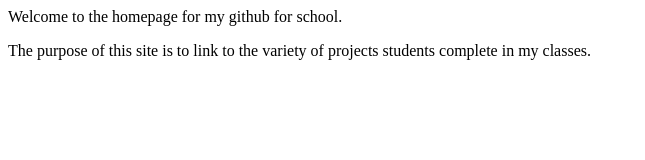
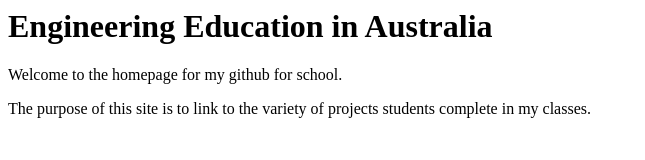
Before and after one commit to boxy-ed/boxy-ed.github.io, a plain HTML site: page index.html in a window 1280 px wide. Shown: the whole page, without its empty margins (0-645 px from the left). Drawn offline with Linux system fonts and the light colour scheme.

Commit message:
Update index.html

```diff
--- a/index.html
+++ b/index.html
@@ -1,4 +1,5 @@
 <HTML>
+        <p><h1>Engineering Education in Australia</h1></p>
   <p>Welcome to the homepage for my github for school.</p>
   <p> The purpose of this site is to link to the variety of projects students complete in my classes.</p>
 </HTML>
```
